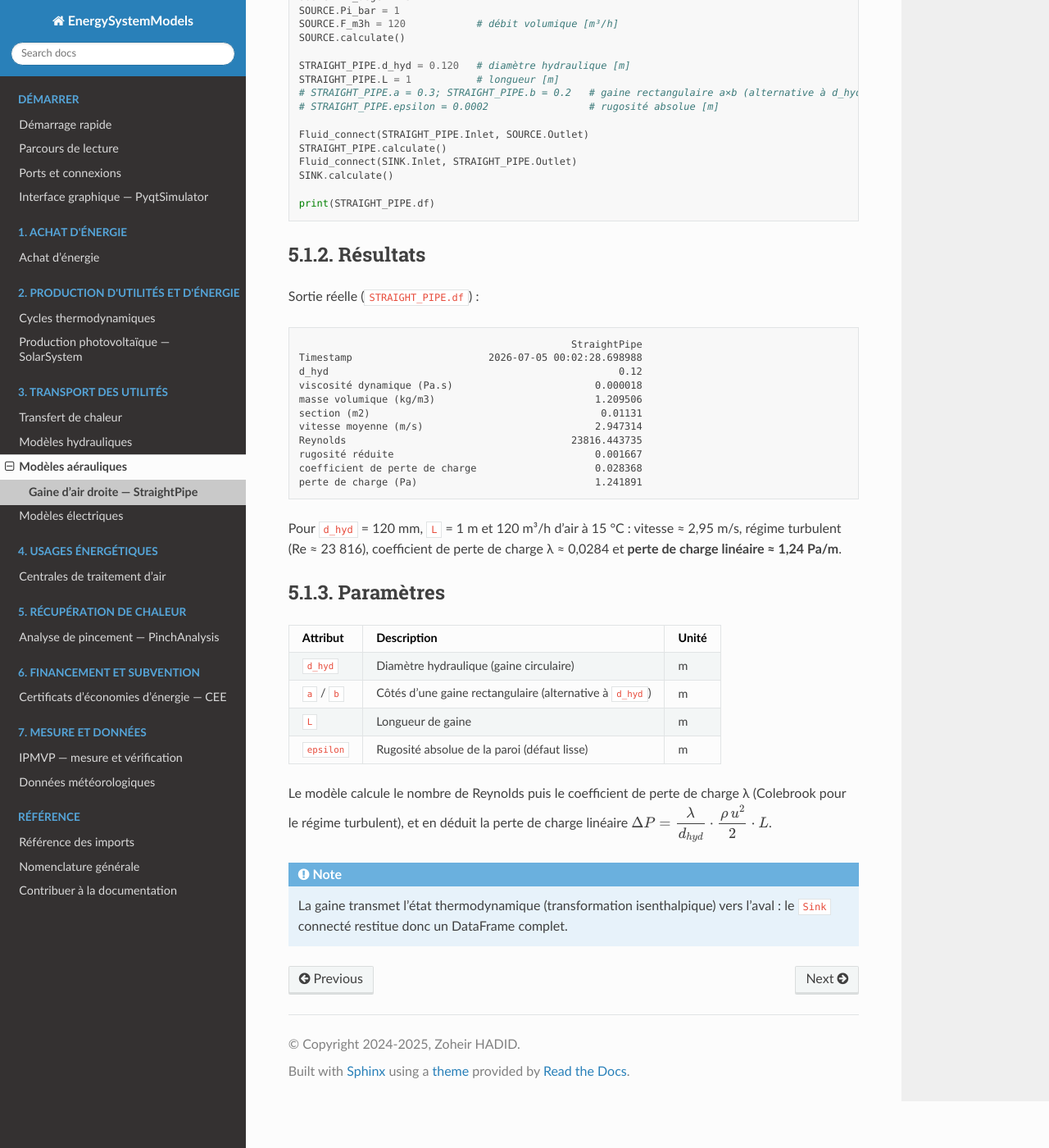
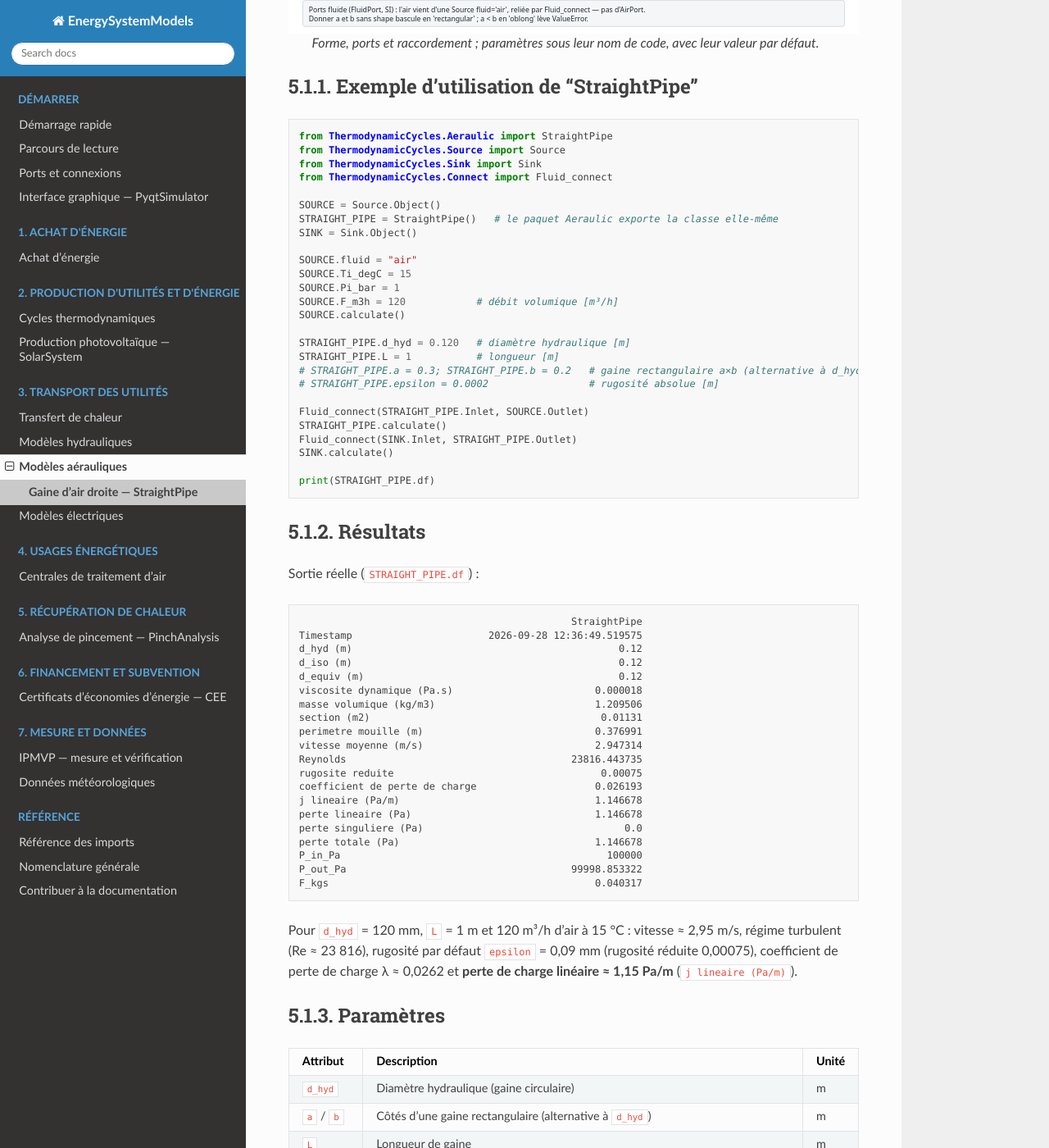
Before and after one commit to ZoheirHADID/EnergySystemModels-fr, a Sphinx documentation site: the page built from docs/source/005-aeraulic/perte_pression_lineaire.rst, in a window 1280 px wide and 1400 px high, scrolled down 409 px. Shown: the whole window at 82% size. Built offline with Sphinx 7.4.7 and the Read the Docs theme 3.1.0, drawn with Linux system fonts in a browser that asks for light colours; some of the changed text lies outside the part shown.

Commit message:
doc : gaine d'air droite schématisée, exemple réparé (StraightPipe()) et sortie remesurée (cran 4)
Co-Authored-By: Claude Opus 5.5 <noreply@anthropic.com>

```diff
--- a/docs/source/005-aeraulic/perte_pression_lineaire.rst
+++ b/docs/source/005-aeraulic/perte_pression_lineaire.rst
@@ -2,6 +2,13 @@
 
 Gaine d'air droite — StraightPipe
 =================================
+
+.. figure:: ../images/schema_straightpipe_air.svg
+   :alt: Schéma de la gaine d'air droite : Source, StraightPipe, Sink, paramètres de section
+   :align: center
+   :width: 100%
+
+   Forme, ports et raccordement ; paramètres sous leur nom de code, avec leur valeur par défaut.
 
 5.1.1. Exemple d'utilisation de "StraightPipe"
 ----------------------------------------------
@@ -14,7 +21,7 @@ Gaine d'air droite — StraightPipe
     from ThermodynamicCycles.Connect import Fluid_connect
 
     SOURCE = Source.Object()
-    STRAIGHT_PIPE = StraightPipe.Object()
+    STRAIGHT_PIPE = StraightPipe()   # le paquet Aeraulic exporte la classe elle-même
     SINK = Sink.Object()
 
     SOURCE.fluid = "air"
@@ -43,20 +50,30 @@ Sortie réelle (``STRAIGHT_PIPE.df``) :
 .. code-block:: text
 
                                                   StraightPipe
-    Timestamp                       2026-07-05 00:02:28.698988
-    d_hyd                                                 0.12
-    viscosité dynamique (Pa.s)                        0.000018
+    Timestamp                       2026-09-28 12:36:49.519575
+    d_hyd (m)                                             0.12
+    d_iso (m)                                             0.12
+    d_equiv (m)                                           0.12
+    viscosite dynamique (Pa.s)                        0.000018
     masse volumique (kg/m3)                           1.209506
     section (m2)                                       0.01131
+    perimetre mouille (m)                             0.376991
     vitesse moyenne (m/s)                             2.947314
     Reynolds                                      23816.443735
-    rugosité réduite                                  0.001667
-    coefficient de perte de charge                    0.028368
-    perte de charge (Pa)                              1.241891
+    rugosite reduite                                   0.00075
+    coefficient de perte de charge                    0.026193
+    j lineaire (Pa/m)                                 1.146678
+    perte lineaire (Pa)                               1.146678
+    perte singuliere (Pa)                                  0.0
+    perte totale (Pa)                                 1.146678
+    P_in_Pa                                             100000
+    P_out_Pa                                      99998.853322
+    F_kgs                                             0.040317
 
 Pour ``d_hyd`` = 120 mm, ``L`` = 1 m et 120 m³/h d'air à 15 °C : vitesse ≈ 2,95 m/s,
-régime turbulent (Re ≈ 23 816), coefficient de perte de charge λ ≈ 0,0284 et
-**perte de charge linéaire ≈ 1,24 Pa/m**.
+régime turbulent (Re ≈ 23 816), rugosité par défaut ``epsilon`` = 0,09 mm (rugosité
+réduite 0,00075), coefficient de perte de charge λ ≈ 0,0262 et **perte de charge
+linéaire ≈ 1,15 Pa/m** (``j lineaire (Pa/m)``).
 
 5.1.3. Paramètres
 -----------------
@@ -77,8 +94,12 @@ régime turbulent (Re ≈ 23 816), coefficient de perte de charge λ ≈ 0,0284
      - Longueur de gaine
      - m
    * - ``epsilon``
-     - Rugosité absolue de la paroi (défaut lisse)
+     - Rugosité absolue de la paroi (défaut ``0.00009``, acier galvanisé selon le code)
      - m
+   * - ``shape``
+     - ``'circular'`` (défaut), ``'rectangular'`` (``a × b``) ou ``'oblong'`` (``a ≥ b``) ;
+       ``a`` et ``b`` donnés sans ``shape`` basculent en rectangulaire
+     - —
 
 Le modèle calcule le nombre de Reynolds puis le coefficient de perte de charge λ
 (Colebrook pour le régime turbulent), et en déduit la perte de charge linéaire
```
Also changed, not shown: JOURNAL_DOC.md (+17 -0 lines), ROADMAP_DOC.md (+3 -1 lines), banc_doc.json (+10 -7 lines), docs/generate_model_schemas.py (+19 -1 lines), docs/source/images/schema_straightpipe_air.svg (added).
